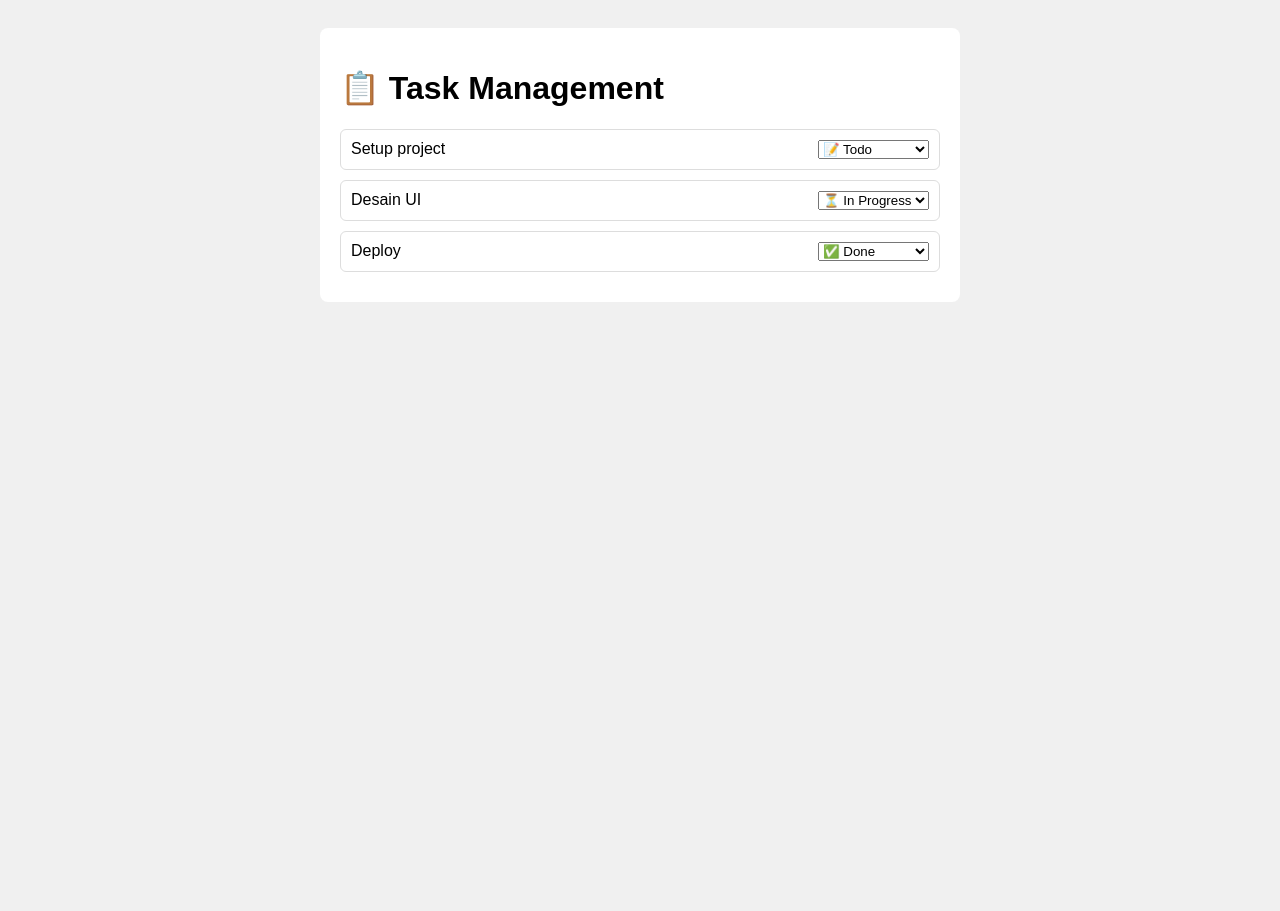
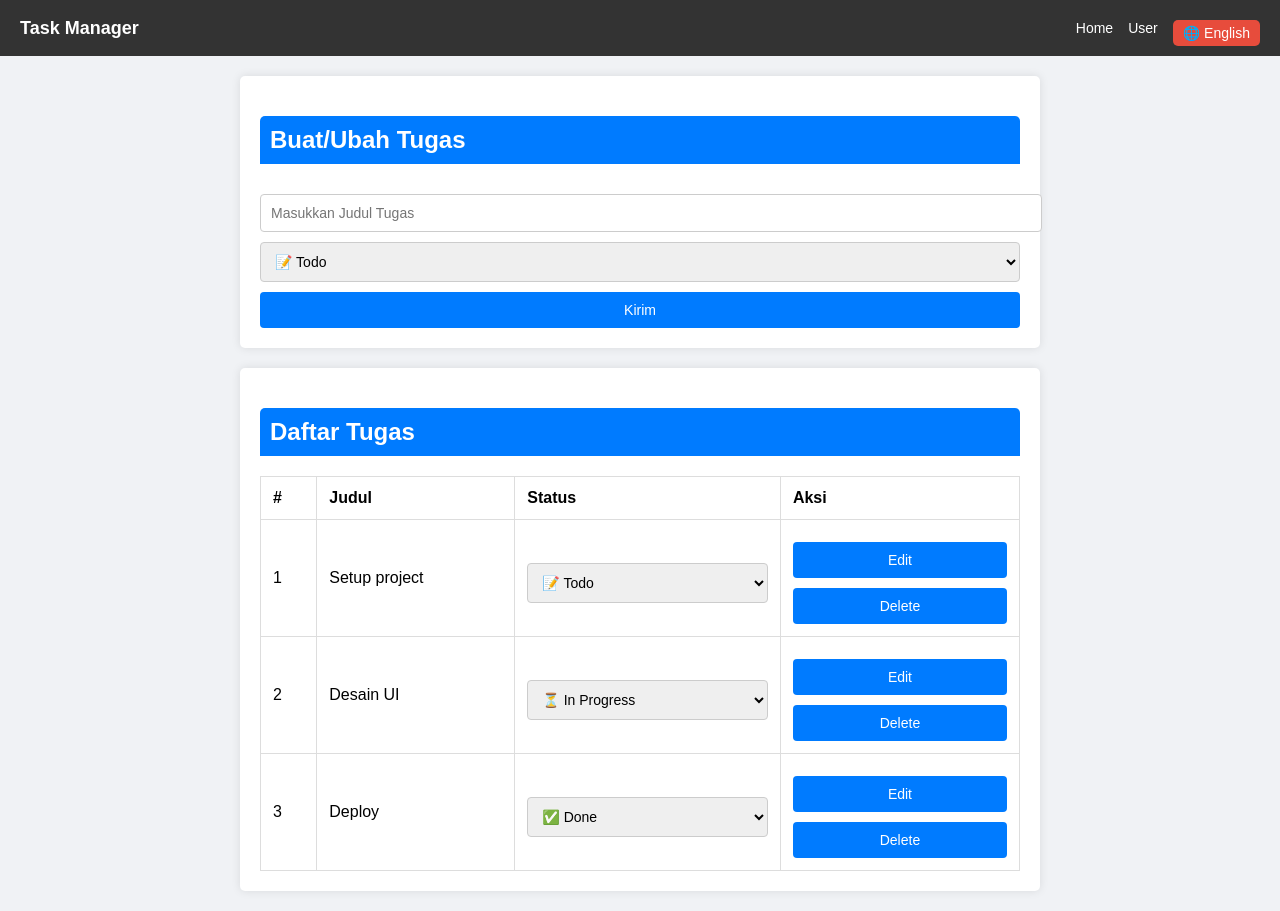
Before and after one commit to Afadfath03/CLO2_TB_KPL, a plain HTML site: page index.html in a window 1280 px wide. Before the commit the page ends 800 px from the top, so only its background shows below. Drawn offline with Linux system fonts and the light colour scheme.

Commit message:
membuat sorting ototmatis

```diff
--- a/index.html
+++ b/index.html
@@ -1,17 +1,246 @@
 <!DOCTYPE html>
-<html lang="en">
+<html lang="id">
 <head>
-  <meta charset="UTF-8" />
-  <meta name="viewport" content="width=device-width, initial-scale=1.0"/>
+  <meta charset="UTF-8">
   <title>Task Manager</title>
-  <link rel="stylesheet" href="styles.css" />
+  <style>
+    body {
+      font-family: Arial, sans-serif;
+      background: #f0f2f5;
+      margin: 0;
+      padding: 0;
+    }
+
+    .navbar {
+      display: flex;
+      justify-content: space-between;
+      align-items: center;
+      background-color: #333;
+      color: white;
+      padding: 10px 20px;
+    }
+
+    .navbar .logo {
+      font-weight: bold;
+      font-size: 18px;
+    }
+
+    .navbar .nav-links {
+      display: flex;
+      align-items: center;
+    }
+
+    .navbar .nav-links a {
+      color: white;
+      margin-left: 15px;
+      text-decoration: none;
+      font-size: 14px;
+    }
+
+    .navbar .nav-links a:hover {
+      text-decoration: underline;
+    }
+
+    .navbar .lang-btn {
+      margin-left: 15px;
+      background-color: #e74c3c;
+      color: white;
+      border: none;
+      padding: 5px 10px;
+      border-radius: 5px;
+      cursor: pointer;
+    }
+
+    .navbar .lang-btn:hover {
+      background-color: #c0392b;
+    }
+
+    .container {
+      max-width: 800px;
+      margin: 20px auto;
+      padding: 0 20px;
+    }
+
+    h2 {
+      background-color: #007bff;
+      color: white;
+      padding: 10px;
+      border-radius: 5px 5px 0 0;
+    }
+
+    .form-section, .task-table {
+      background: white;
+      padding: 20px;
+      margin-bottom: 20px;
+      border-radius: 5px;
+      box-shadow: 0 0 10px rgba(0,0,0,0.1);
+    }
+
+    input, select, button {
+      width: 100%;
+      margin-top: 10px;
+      padding: 10px;
+      font-size: 14px;
+      border-radius: 4px;
+      border: 1px solid #ccc;
+    }
+
+    button {
+      background-color: #007bff;
+      color: white;
+      border: none;
+      cursor: pointer;
+    }
+
+    button:hover {
+      background-color: #0056b3;
+    }
+
+    table {
+      width: 100%;
+      border-collapse: collapse;
+      margin-top: 10px;
+    }
+
+    table, th, td {
+      border: 1px solid #ddd;
+    }
+
+    th, td {
+      padding: 12px;
+      text-align: left;
+    }
+
+    .action-btns button {
+      margin-right: 5px;
+    }
+  </style>
 </head>
 <body>
-  <div class="container">
-    <h1>📋 Task Management</h1>
-    <div id="task-list"></div>
+
+  <!-- NAVBAR -->
+  <div class="navbar">
+    <div class="logo">Task Manager</div>
+    <div class="nav-links">
+      <a href="#">Home</a>
+      <a href="#">User</a>
+      <button class="lang-btn">🌐 English</button>
+    </div>
   </div>
 
-  <script src="main.js"></script>
+  <!-- MAIN CONTENT -->
+  <div class="container">
+
+    <!-- Form -->
+    <div class="form-section">
+      <h2>Buat/Ubah Tugas</h2>
+      <input type="text" id="task-title" placeholder="Masukkan Judul Tugas">
+      <select id="task-status">
+        <option value="todo">📝 Todo</option>
+        <option value="in-progress">⏳ In Progress</option>
+        <option value="done">✅ Done</option>
+      </select>
+      <button onclick="addTask()">Kirim</button>
+    </div>
+
+    <!-- Tabel Tugas -->
+    <div class="task-table">
+      <h2>Daftar Tugas</h2>
+      <table>
+        <thead>
+          <tr>
+            <th>#</th>
+            <th>Judul</th>
+            <th>Status</th>
+            <th>Aksi</th>
+          </tr>
+        </thead>
+        <tbody id="task-list"></tbody>
+      </table>
+    </div>
+
+  </div>
+
+  <!-- SCRIPT -->
+  <script>
+    const statusOrder = {
+      "todo": 0,
+      "in-progress": 1,
+      "done": 2,
+    };
+
+    let tasks = [
+      { id: 1, title: "Desain UI", status: "in-progress" },
+      { id: 2, title: "Setup project", status: "todo" },
+      { id: 3, title: "Deploy", status: "done" },
+    ];
+
+    let nextId = 4;
+
+    function renderTasks() {
+      const taskListEl = document.getElementById("task-list");
+      taskListEl.innerHTML = "";
+
+      const sortedTasks = [...tasks].sort((a, b) => statusOrder[a.status] - statusOrder[b.status]);
+
+      sortedTasks.forEach((task, index) => {
+        const row = document.createElement("tr");
+
+        row.innerHTML = `
+          <td>${index + 1}</td>
+          <td>${task.title}</td>
+          <td>
+            <select onchange="updateTaskStatus(${task.id}, this.value)">
+              <option value="todo" ${task.status === "todo" ? "selected" : ""}>📝 Todo</option>
+              <option value="in-progress" ${task.status === "in-progress" ? "selected" : ""}>⏳ In Progress</option>
+              <option value="done" ${task.status === "done" ? "selected" : ""}>✅ Done</option>
+            </select>
+          </td>
+          <td class="action-btns">
+            <button onclick="editTask(${task.id})">Edit</button>
+            <button onclick="deleteTask(${task.id})">Delete</button>
+          </td>
+        `;
+        taskListEl.appendChild(row);
+      });
+    }
+
+    function updateTaskStatus(id, newStatus) {
+      tasks = tasks.map(task => task.id === id ? { ...task, status: newStatus } : task);
+      renderTasks();
+    }
+
+    function addTask() {
+      const title = document.getElementById("task-title").value.trim();
+      const status = document.getElementById("task-status").value;
+
+      if (title === "") return alert("Judul tidak boleh kosong!");
+
+      tasks.push({ id: nextId++, title, status });
+      document.getElementById("task-title").value = "";
+      document.getElementById("task-status").value = "todo";
+      renderTasks();
+    }
+
+    function editTask(id) {
+      const task = tasks.find(t => t.id === id);
+      if (task) {
+        document.getElementById("task-title").value = task.title;
+        document.getElementById("task-status").value = task.status;
+        tasks = tasks.filter(t => t.id !== id); // remove for update
+        renderTasks();
+      }
+    }
+
+    function deleteTask(id) {
+      if (confirm("Yakin ingin menghapus tugas ini?")) {
+        tasks = tasks.filter(task => task.id !== id);
+        renderTasks();
+      }
+    }
+
+    renderTasks(); // render awal
+  </script>
+
 </body>
 </html>
```
